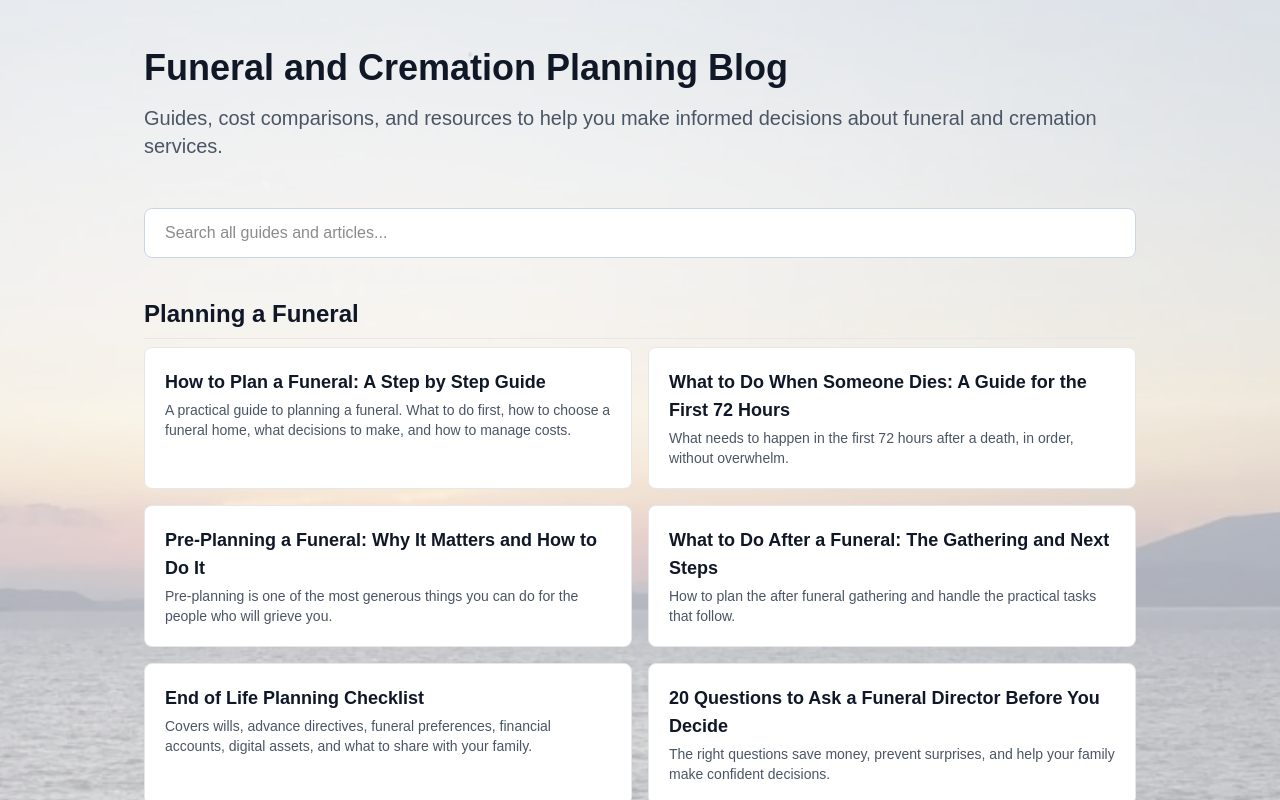
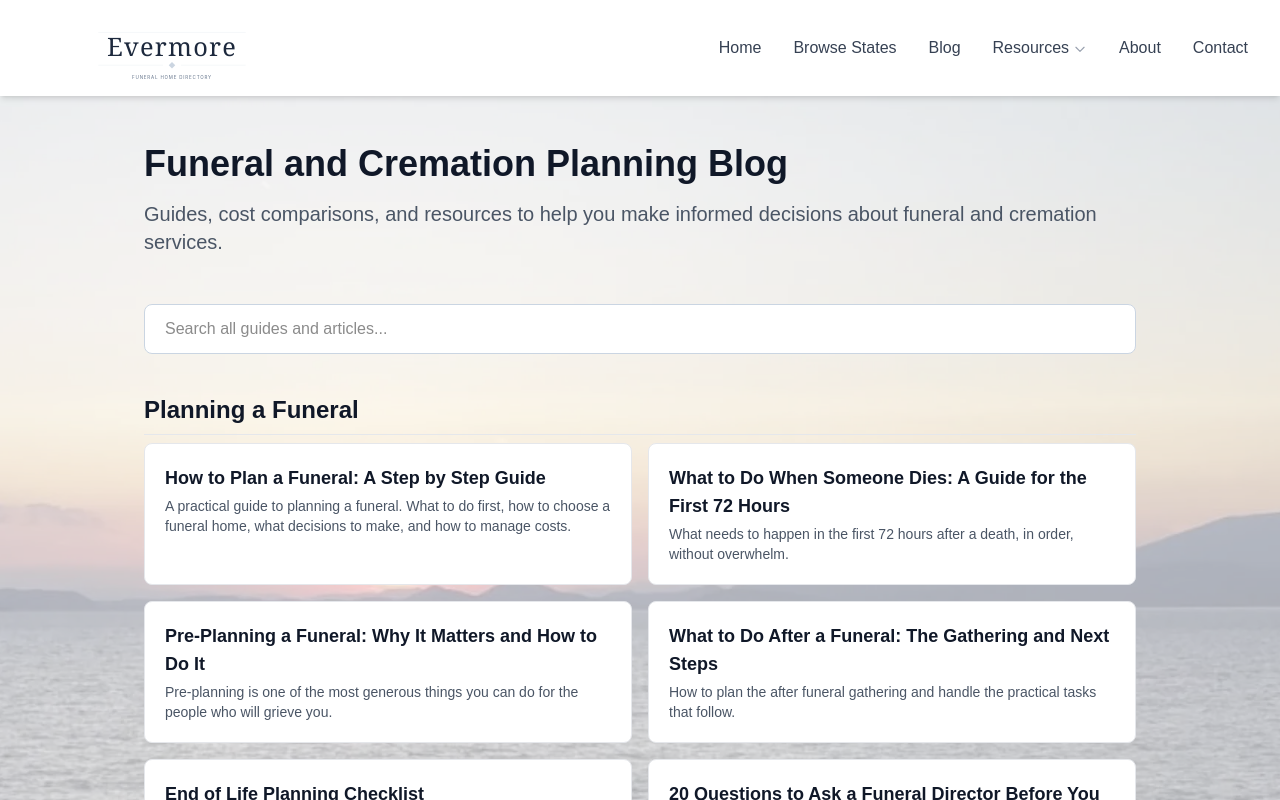
Before and after one commit to tntfeely-spec/evermore-directory, a Next.js app: page /blog in a window 1280 px wide. Shown: the top 800 px of the page. Built offline with nearby package versions, Linux system fonts and the light colour scheme.

Commit message:
Add Navigation to blog index page
Co-Authored-By: Claude Opus 4.6 (1M context) <noreply@anthropic.com>

```diff
--- a/app/blog/page.tsx
+++ b/app/blog/page.tsx
@@ -1,5 +1,6 @@
 import Link from 'next/link';
 import { Metadata } from 'next';
+import Navigation from '@/components/Navigation';
 import BlogIndex from '@/components/BlogIndex';
 
 export const metadata: Metadata = {
@@ -182,6 +183,7 @@ export default function BlogIndexPage() {
           }),
         }}
       />
+      <Navigation />
       <main className="min-h-screen relative">
         <div
           className="fixed inset-0 z-0"
```
